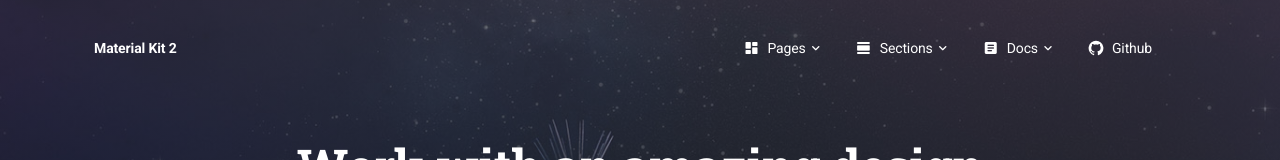
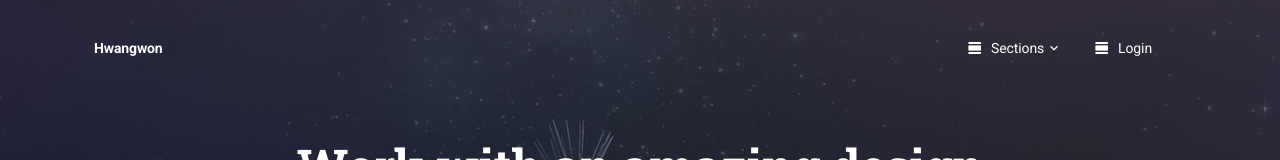
Before and after one commit to khyw407/hwangwon, a React (Create React App) app: page /presentation in a window 1280 px wide. Shown: the top 160 px of the page. Built offline with nearby package versions, Linux system fonts and the light colour scheme.

Commit message:
fix: 배너 변경

```diff
--- a/src/components/Navbars/DefaultNavbar/index.js
+++ b/src/components/Navbars/DefaultNavbar/index.js
@@ -1,28 +1,7 @@
 /* eslint-disable no-param-reassign */
-/**
-=========================================================
-* Material Kit 2 React - v2.0.0
-=========================================================
-
-* Product Page: https://www.creative-tim.com/product/material-kit-react
-* Copyright 2021 Creative Tim (https://www.creative-tim.com)
-
-Coded by www.creative-tim.com
-
- =========================================================
-
-* The above copyright notice and this permission notice shall be included in all copies or substantial portions of the Software.
-*/
-
 import { Fragment, useState, useEffect } from "react";
-
-// react-router components
 import { Link } from "react-router-dom";
-
-// prop-types is a library for typechecking of props.
 import PropTypes from "prop-types";
-
-// @mui material components
 import Container from "@mui/material/Container";
 import Icon from "@mui/material/Icon";
 import Popper from "@mui/material/Popper";
@@ -30,17 +9,11 @@ import Grow from "@mui/material/Grow";
 import Grid from "@mui/material/Grid";
 import Divider from "@mui/material/Divider";
 import MuiLink from "@mui/material/Link";
-
-// Material Kit 2 React components
 import MKBox from "components/MKBox";
 import MKTypography from "components/MKTypography";
 import MKButton from "components/MKButton";
-
-// Material Kit 2 React example components
 import DefaultNavbarDropdown from "components/Navbars/DefaultNavbar/DefaultNavbarDropdown";
 import DefaultNavbarMobile from "components/Navbars/DefaultNavbar/DefaultNavbarMobile";
-
-// Material Kit 2 React base styles
 import breakpoints from "assets/theme/base/breakpoints";
 
 function DefaultNavbar({ brand, routes, transparent, light, action, sticky, relative, center }) {
@@ -57,7 +30,6 @@ function DefaultNavbar({ brand, routes, transparent, light, action, sticky, rela
   const openMobileNavbar = () => setMobileNavbar(!mobileNavbar);
 
   useEffect(() => {
-    // A function that sets the display state for the DefaultNavbarMobile.
     function displayMobileNavbar() {
       if (window.innerWidth < breakpoints.values.lg) {
         setMobileView(true);
@@ -101,11 +73,9 @@ function DefaultNavbar({ brand, routes, transparent, light, action, sticky, rela
     />
   ));
 
-  // Render the routes on the dropdown menu
   const renderRoutes = routes.map(({ name, collapse, columns, rowsPerColumn }) => {
     let template;
 
-    // Render the dropdown menu that should be display as columns
     if (collapse && columns && name === dropdownName) {
       const calculateColumns = collapse.reduce((resultArray, item, index) => {
         const chunkIndex = Math.floor(index / rowsPerColumn);
@@ -551,7 +521,7 @@ function DefaultNavbar({ brand, routes, transparent, light, action, sticky, rela
 
 // Setting default values for the props of DefaultNavbar
 DefaultNavbar.defaultProps = {
-  brand: "Material Kit 2",
+  brand: "Hwangwon",
   transparent: false,
   light: false,
   action: false,
@@ -563,6 +533,7 @@ DefaultNavbar.defaultProps = {
 // Typechecking props for the DefaultNavbar
 DefaultNavbar.propTypes = {
   brand: PropTypes.string,
+  // eslint-disable-next-line react/forbid-prop-types
   routes: PropTypes.arrayOf(PropTypes.object).isRequired,
   transparent: PropTypes.bool,
   light: PropTypes.bool,
--- a/src/layouts/sections/navigation/navbars/components/NavbarDark/code.js
+++ b/src/layouts/sections/navigation/navbars/components/NavbarDark/code.js
@@ -12,12 +12,6 @@ function NavbarDark() {
     <MKBox variant="gradient" bgColor="dark" shadow="sm" py={0.25}>
       <DefaultNavbar
         routes={routes}
-        action={{
-          type: "external",
-          route: "https://www.creative-tim.com/product/material-kit-react",
-          label: "free download",
-          color: "info",
-        }}
         transparent
         relative
         light
--- a/src/routes.jsx
+++ b/src/routes.jsx
@@ -1,13 +1,4 @@
 import Icon from "@mui/material/Icon";
-
-import GitHubIcon from "@mui/icons-material/GitHub";
-
-import AboutUs from "layouts/pages/landing-pages/about-us";
-import ContactUs from "layouts/pages/landing-pages/contact-us";
-import Author from "layouts/pages/landing-pages/author";
-import SignIn from "layouts/pages/authentication/sign-in";
-
-// Sections
 import PageHeaders from "layouts/sections/page-sections/page-headers";
 import Features from "layouts/sections/page-sections/featuers";
 import Navbars from "layouts/sections/navigation/navbars";
@@ -28,44 +19,6 @@ import Toggles from "layouts/sections/elements/toggles";
 import Typography from "layouts/sections/elements/typography";
 
 const routes = [
-  {
-    name: "pages",
-    icon: <Icon>dashboard</Icon>,
-    columns: 1,
-    rowsPerColumn: 2,
-    collapse: [
-      {
-        name: "landing pages",
-        collapse: [
-          {
-            name: "about us",
-            route: "/pages/landing-pages/about-us",
-            component: <AboutUs />,
-          },
-          {
-            name: "contact us",
-            route: "/pages/landing-pages/contact-us",
-            component: <ContactUs />,
-          },
-          {
-            name: "author",
-            route: "/pages/landing-pages/author",
-            component: <Author />,
-          },
-        ],
-      },
-      {
-        name: "account",
-        collapse: [
-          {
-            name: "sign in",
-            route: "/pages/authentication/sign-in",
-            component: <SignIn />,
-          },
-        ],
-      },
-    ],
-  },
   {
     name: "sections",
     icon: <Icon>view_day</Icon>,
@@ -198,35 +151,9 @@ const routes = [
     ],
   },
   {
-    name: "docs",
-    icon: <Icon>article</Icon>,
-    collapse: [
-      {
-        name: "getting started",
-        description: "All about overview, quick start, license and contents",
-        href: "https://www.creative-tim.com/learning-lab/react/quick-start/material-kit/",
-      },
-      {
-        name: "foundation",
-        description: "See our colors, icons and typography",
-        href: "https://www.creative-tim.com/learning-lab/react/colors/material-kit/",
-      },
-      {
-        name: "components",
-        description: "Explore our collection of fully designed components",
-        href: "https://www.creative-tim.com/learning-lab/react/alerts/material-kit/",
-      },
-      {
-        name: "plugins",
-        description: "Check how you can integrate our plugins",
-        href: "https://www.creative-tim.com/learning-lab/react/datepicker/material-kit/",
-      },
-    ],
-  },
-  {
-    name: "github",
-    icon: <GitHubIcon />,
-    href: "https://www.github.com/creativetimofficial/material-kit-react",
+    name: "Login",
+    icon: <Icon>view_day</Icon>,
+    route: "/login",
   },
 ];
 
```
